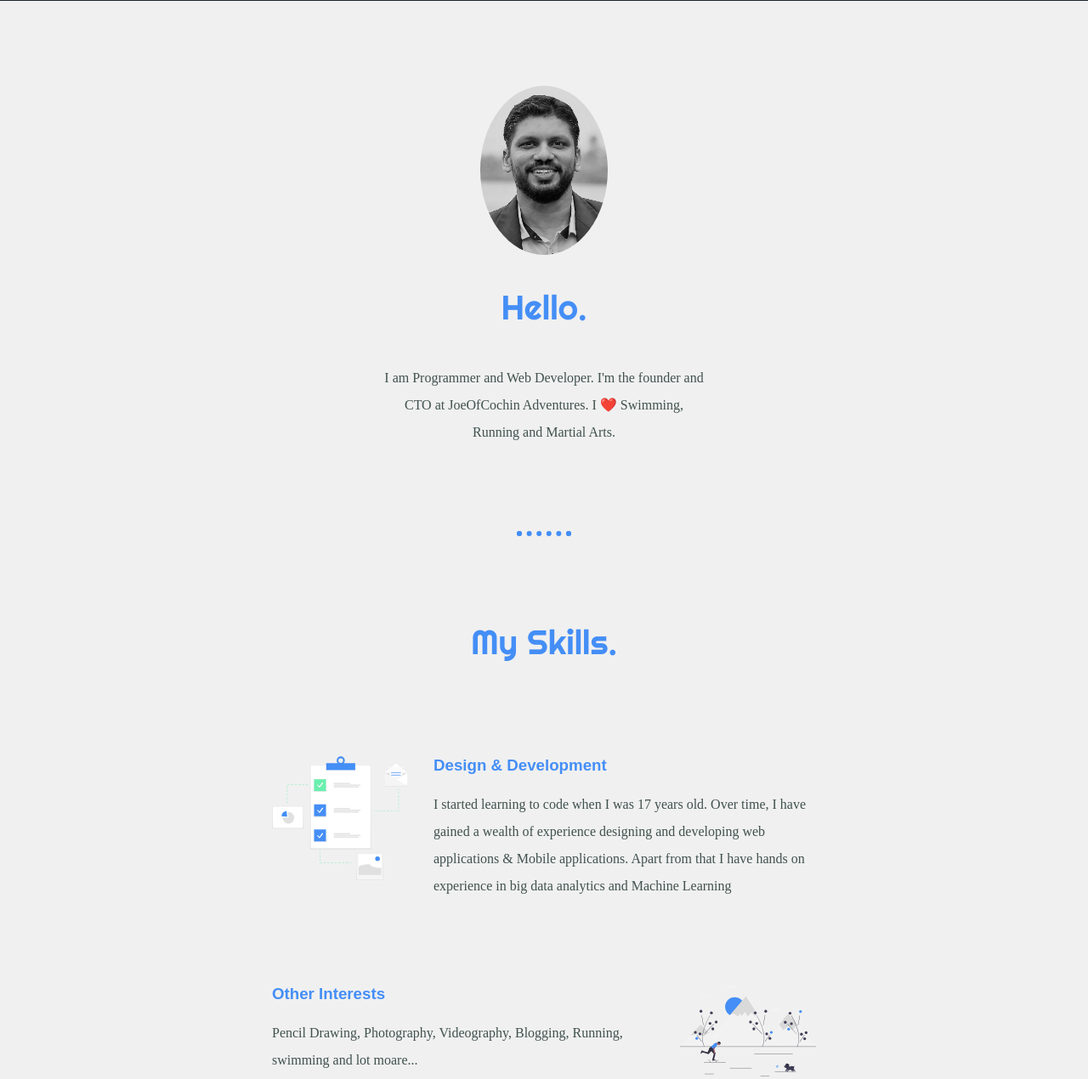
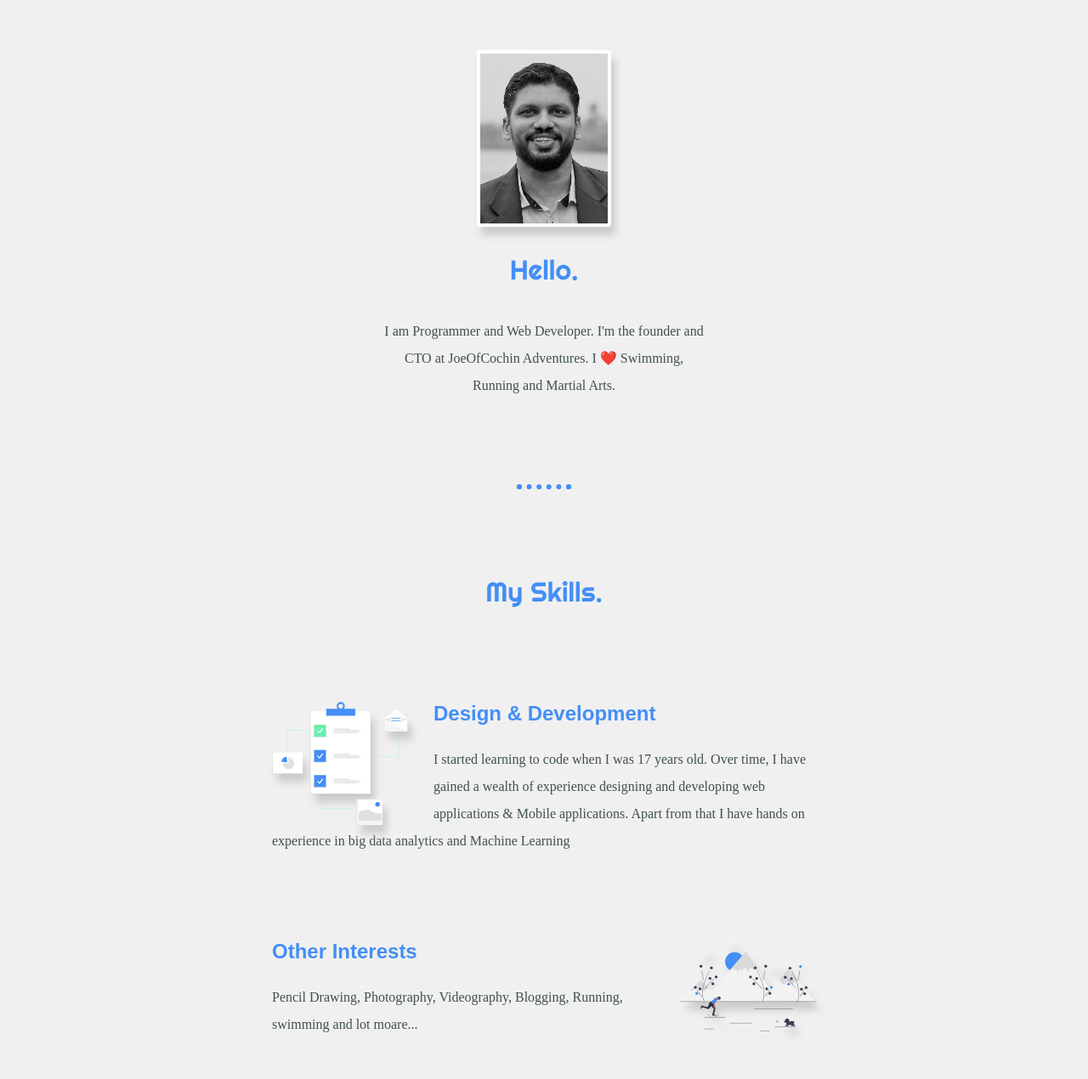
Before and after one commit to jaijujacob/MyProfile, a plain HTML site: page index.html in a window 1280 px wide. Shown: the part 696-1966 px from the top of the page at 85% size. Drawn offline with Linux system fonts and the light colour scheme; a web font is replaced by a local one.

Commit message:
Minor changes

```diff
--- a/css/styles.css
+++ b/css/styles.css
@@ -8,7 +8,7 @@ body {
 
 h1 {
   color: #448ef6;
-  font-size: 5.625rem;
+  font-size: 4.625rem;
   margin: 50px auto 0 auto;
   /* font-family: 'Sacramento', cursive; */
   Font-family: 'Fredericka the Great', cursive;
@@ -19,12 +19,13 @@ h2 {
   /* font-family: 'Montserrat', sans-serif; */
   /* font-family: 'Bangers', cursive; */
   font-family: 'Righteous', cursive;
-  font-size: 2.5rem;
+  font-size: 2rem;
   font-weight: normal;
   padding-bottom: 10px;
 }
 
 h3 {
+  font-size: 1.5rem;
   color: #448ef6;
   font-family: 'Montserrat', sans-serif;
 }
@@ -59,8 +60,10 @@ a:hover {
 
 .profilePic
 {
-  border-radius: 100%;
+  border-radius: 2%;
+  border: #ffffff 4px solid;
   width: 150px;
+  filter: drop-shadow(5px 10px 4px #cccccc);
 }
 .middle-container {
   margin: 100px 0;
@@ -103,6 +106,7 @@ a:hover {
   position: absolute;
   right: 30px;
   top: 40px;
+
 }
 
 .bottom-file {
@@ -120,12 +124,14 @@ a:hover {
   width: 25%;
   float: left;
   margin-right: 30px;
+  filter: drop-shadow(5px 10px 4px #cccccc);
 }
 
-.chilli-img {
+.skill-img {
   width: 25%;
   float: right;
   margin-left: 30px;
+  filter: drop-shadow(5px 10px 4px #cccccc);
 }
 
 .btn {
@@ -143,6 +149,7 @@ a:hover {
   font-size: 20px;
   padding: 10px 20px 10px 20px;
   text-decoration: none;
+  filter: drop-shadow(5px 10px 4px #cccccc);
 }
 
 .btn:hover {
@@ -153,4 +160,5 @@ a:hover {
   background-image: -o-linear-gradient(top, #75c2f6, #448ef6);
   background-image: linear-gradient(to bottom, #75c2f6, #448ef6);
   text-decoration:underline;
+
 }
--- a/index.html
+++ b/index.html
@@ -40,7 +40,7 @@
 
       </div>
       <div class="skill-row">
-        <img class="chilli-img" src="images/undraw_nature_fun_n9lv.svg" alt="chillies-img">
+        <img class="skill-img" src="images/undraw_nature_fun_n9lv.svg" alt="chillies-img">
 
         <h3>Other Interests</h3>
         <p>Pencil Drawing, Photography, Videography, Blogging, Running, swimming and lot moare...</p>
```
